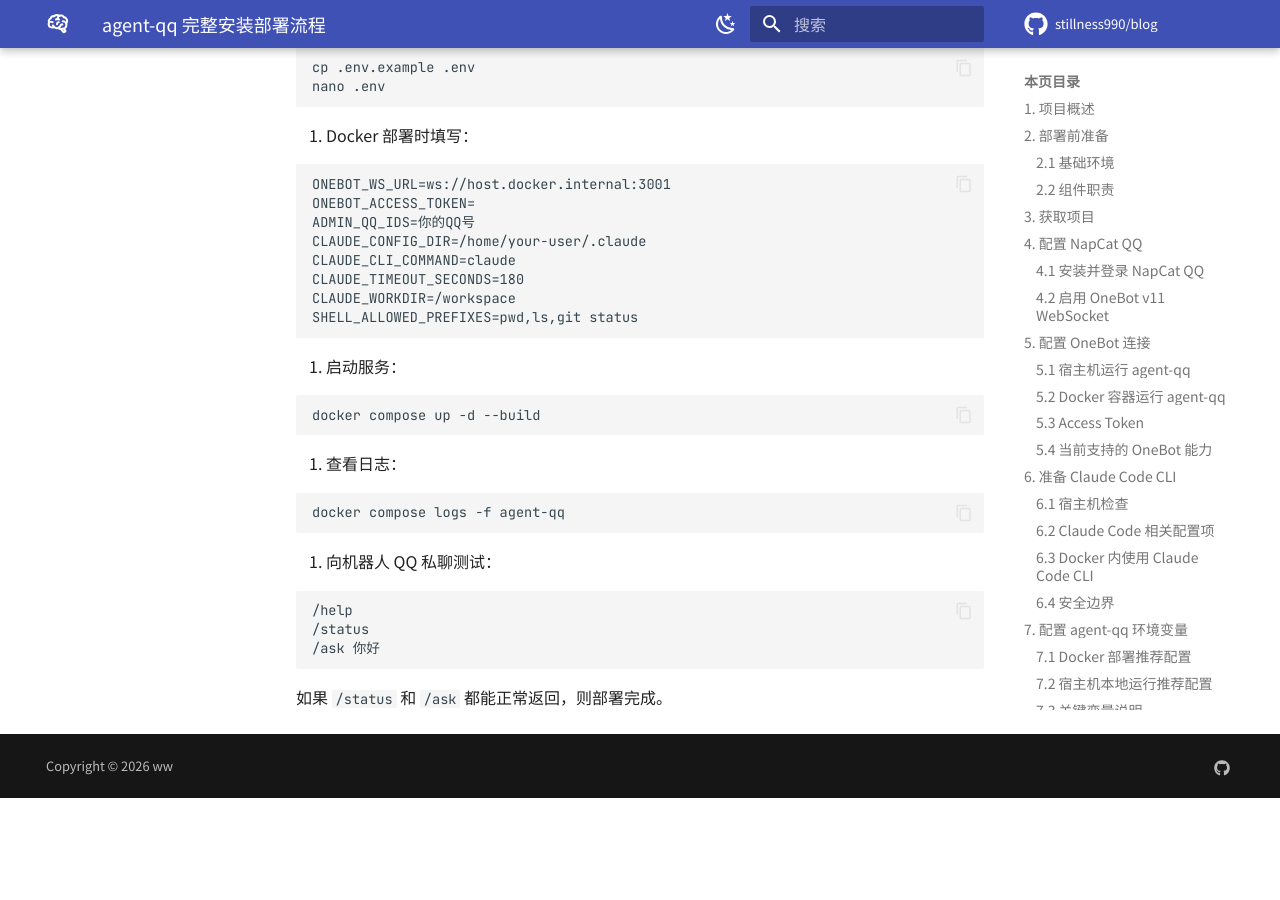
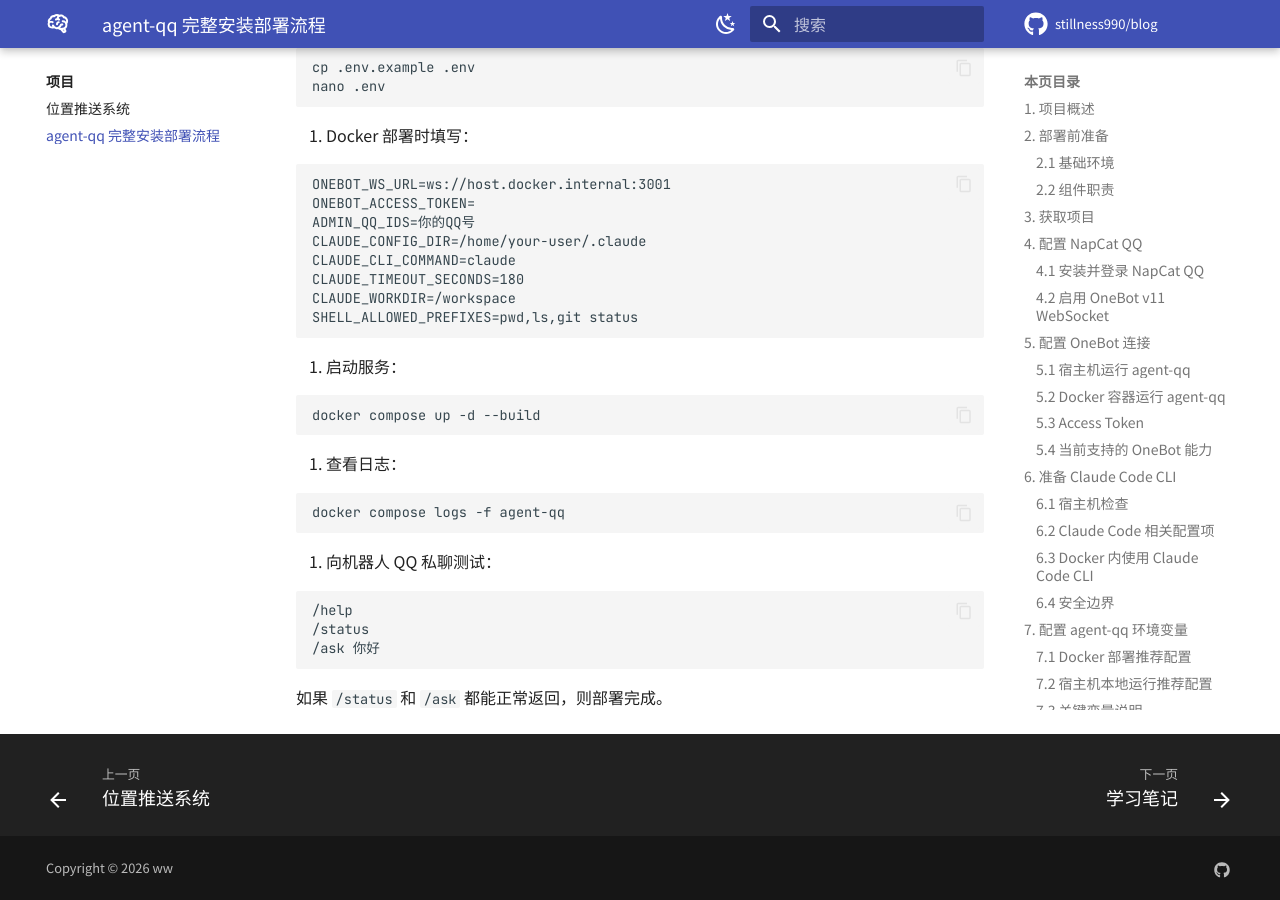
Before and after one commit to stillness990/blog, an MkDocs documentation site: the page built from docs/projects/agent-qq完整安装部署流程.md, in a window 1280 px wide and 900 px high, scrolled down 15003 px. Built offline with MkDocs 1.6.1 and Material for MkDocs 9.7.7, drawn with Linux system fonts in a browser that asks for light colours; comment, search, counter and statistics services are not loaded; before the commit the page ends 15801 px from its top, so only the background shows below that.

Commit message:
Move agent-qq guide to projects

```diff
--- a/mkdocs.yml
+++ b/mkdocs.yml
@@ -117,6 +117,7 @@ nav:
   - 项目:
       - projects/index.md
       - 位置推送系统: projects/location-push-system.md
+      - agent-qq 完整安装部署流程: projects/agent-qq完整安装部署流程.md
   - 学习笔记:
       - notes/index.md
       - Python: notes/python.md
```
Also changed, not shown: docs/projects/agent-qq完整安装部署流程.md (renamed from docs/agent/agent-qq完整安装部署流程.md).
